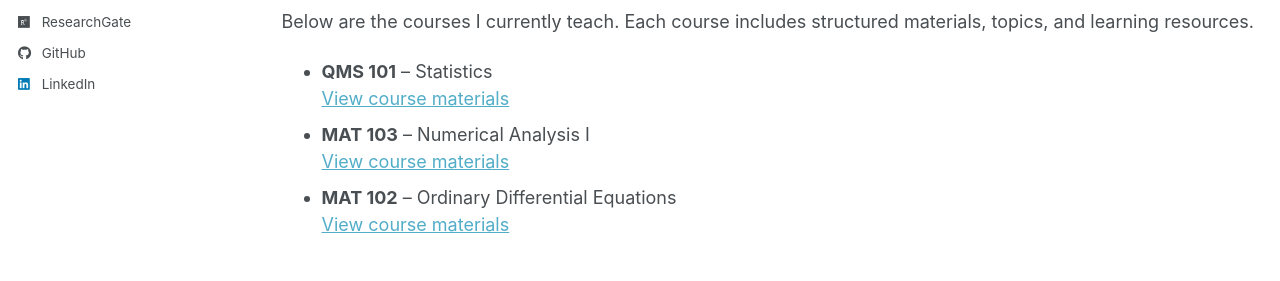
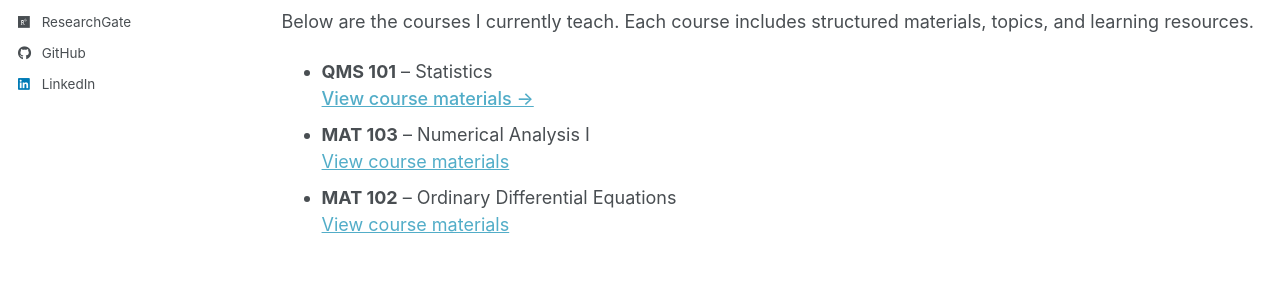
Before and after one commit to FomeA/FomeA.github.io, a Jekyll site: the page built from _pages/teaching.html, in a window 1280 px wide and 979 px high. Shown: the part 495-776 px from the top of the window. Built offline with Jekyll 4.4.1, drawn with Linux system fonts in a browser that asks for light colours; some web fonts are replaced; a script bundle is joined from its source files by our own code; library files that are not in the unit come from our copies.

Commit message:
Update teaching.html

```diff
--- a/_pages/teaching.html
+++ b/_pages/teaching.html
@@ -30,7 +30,9 @@ author_profile: true
     <li>
       <strong>QMS 101</strong> – Statistics
       <br>
-      <a href="/teaching/qms101/">View course materials</a>
+     <a href="/teaching/qms101/" style="font-weight: 500;">
+  View course materials →
+</a>
     </li>
 
     <li>
```
